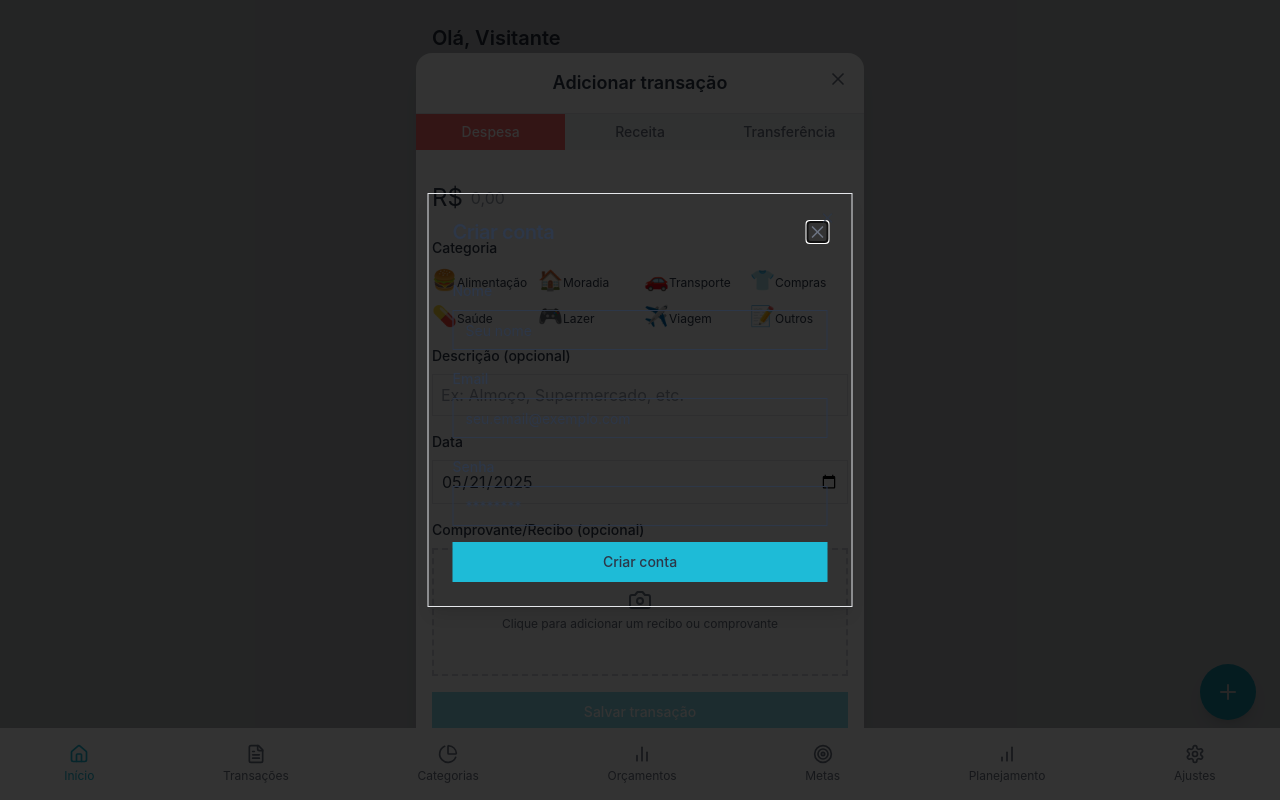
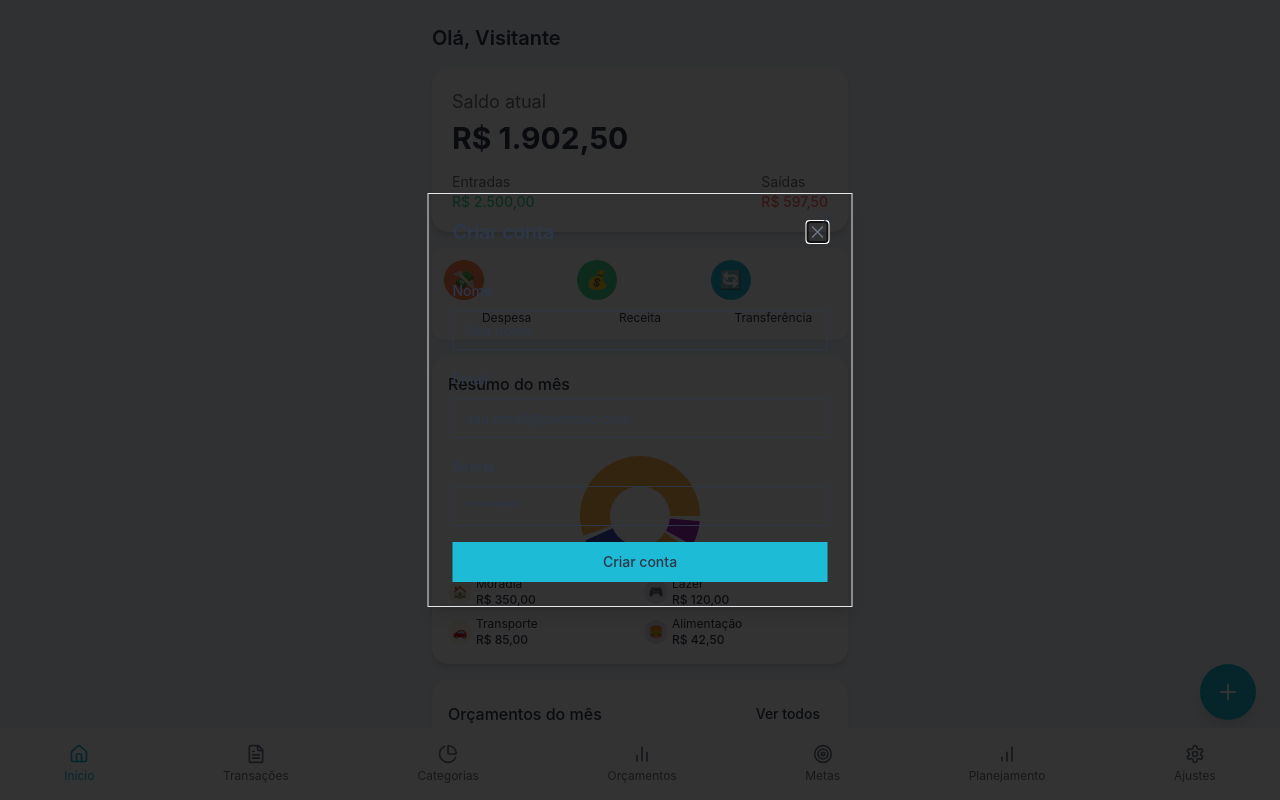
Before and after one commit to ftrev/tap-track-treasury, a React (Vite) app: page / in a window 1280 px wide. Shown: the top 800 px of the page. Built offline with nearby package versions, Linux system fonts and the light colour scheme.

Commit message:
Fix: Modal issues on initial page load
Fixes issues where the registration modal opens automatically and the add transaction modal remains open after closing the registration modal.

```diff
--- a/src/components/AddTransactionModal.tsx
+++ b/src/components/AddTransactionModal.tsx
@@ -2,9 +2,9 @@
 import React, { useState, useEffect } from 'react';
 import { useTransactions } from '../contexts/TransactionContext';
 import { Transaction, TransactionType, CategoryType } from '../types';
-import { Dialog } from "@/components/ui/dialog";
+import { Dialog, DialogContent } from "@/components/ui/dialog";
 import { Button } from "@/components/ui/button";
-import { X, Camera, Image } from "lucide-react";
+import { X, Camera } from "lucide-react";
 import { useToast } from "@/hooks/use-toast";
 
 type AddTransactionModalProps = {
@@ -125,13 +125,14 @@ export function AddTransactionModal({ isOpen, onClose, initialType = 'expense' }
 
   return (
     <Dialog open={isOpen} onOpenChange={onClose}>
-      <div className="fixed inset-0 z-30 flex items-end justify-center sm:items-center bg-black/25 animate-fade-in">
+      <DialogContent className="fixed inset-0 z-30 flex items-end justify-center sm:items-center bg-black/25 animate-fade-in p-0 border-none bg-transparent">
         <div className="bg-white w-full h-auto max-h-[90vh] rounded-t-2xl sm:rounded-2xl shadow-xl sm:max-w-md overflow-y-auto animate-slide-in">
           <div className="relative p-4 border-b">
             <h2 className="text-lg font-semibold text-center">Adicionar transação</h2>
             <button
               onClick={onClose}
               className="absolute right-4 top-4 text-gray-500 hover:text-gray-700"
+              aria-label="Fechar"
             >
               <X size={20} />
             </button>
@@ -258,7 +259,7 @@ export function AddTransactionModal({ isOpen, onClose, initialType = 'expense' }
             </Button>
           </form>
         </div>
-      </div>
+      </DialogContent>
     </Dialog>
   );
 }
--- a/src/pages/Index.tsx
+++ b/src/pages/Index.tsx
@@ -23,9 +23,12 @@ const Index = () => {
 
   useEffect(() => {
     // Check if user is registered, if not, show registration modal
+    // Important: Make sure we're not showing both modals at the same time
     if (!userName) {
       setTimeout(() => {
         setIsUserModalOpen(true);
+        // Ensure transaction modal is closed when user modal is shown
+        setIsModalOpen(false);
       }, 500);
     }
   }, [userName]);
@@ -68,6 +71,7 @@ const Index = () => {
         >
           <Plus size={24} />
         </button>
+      </div>
 
       <AddTransactionModal
         isOpen={isModalOpen}
@@ -79,7 +83,7 @@ const Index = () => {
         isOpen={isUserModalOpen}
         onClose={() => setIsUserModalOpen(false)}
       />
-      </div>
+
       <BottomNavigation />
     </div>
   );
```
Lines whose indentation alone changed are shown as unchanged.
